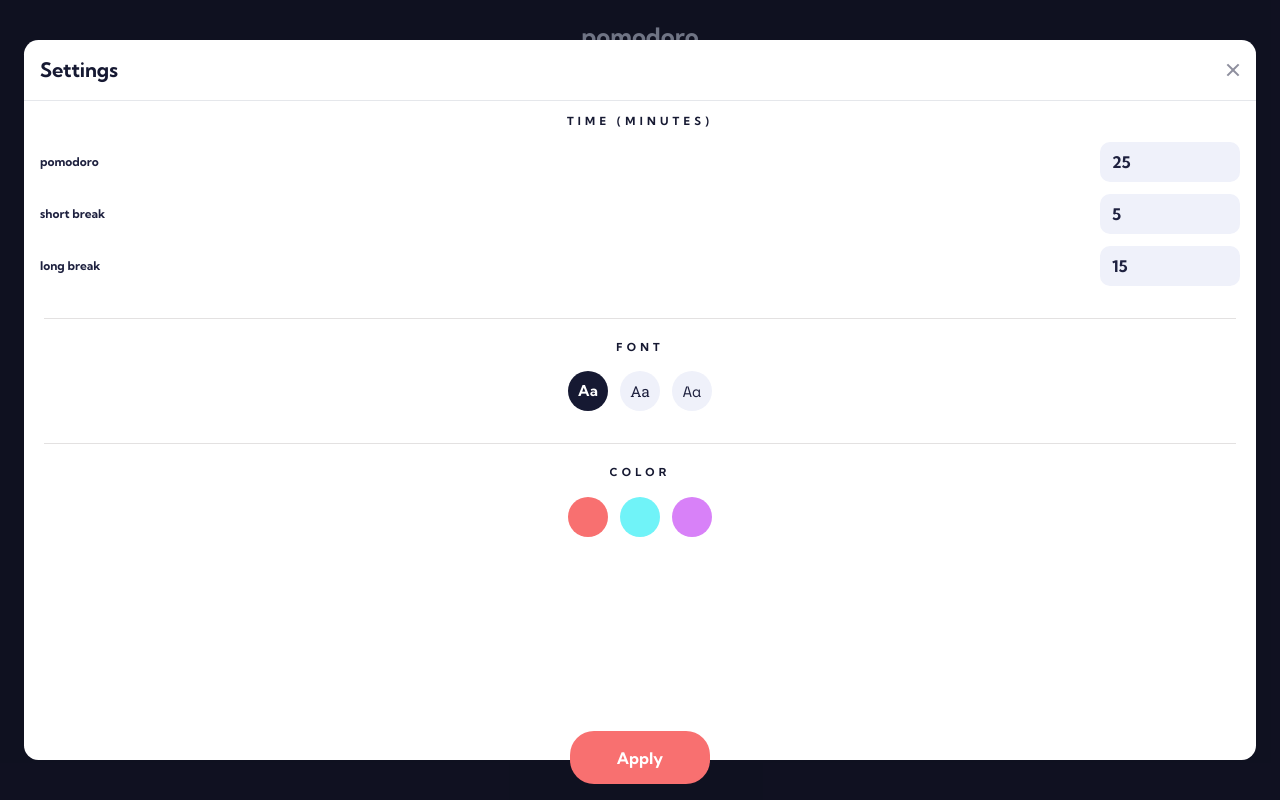
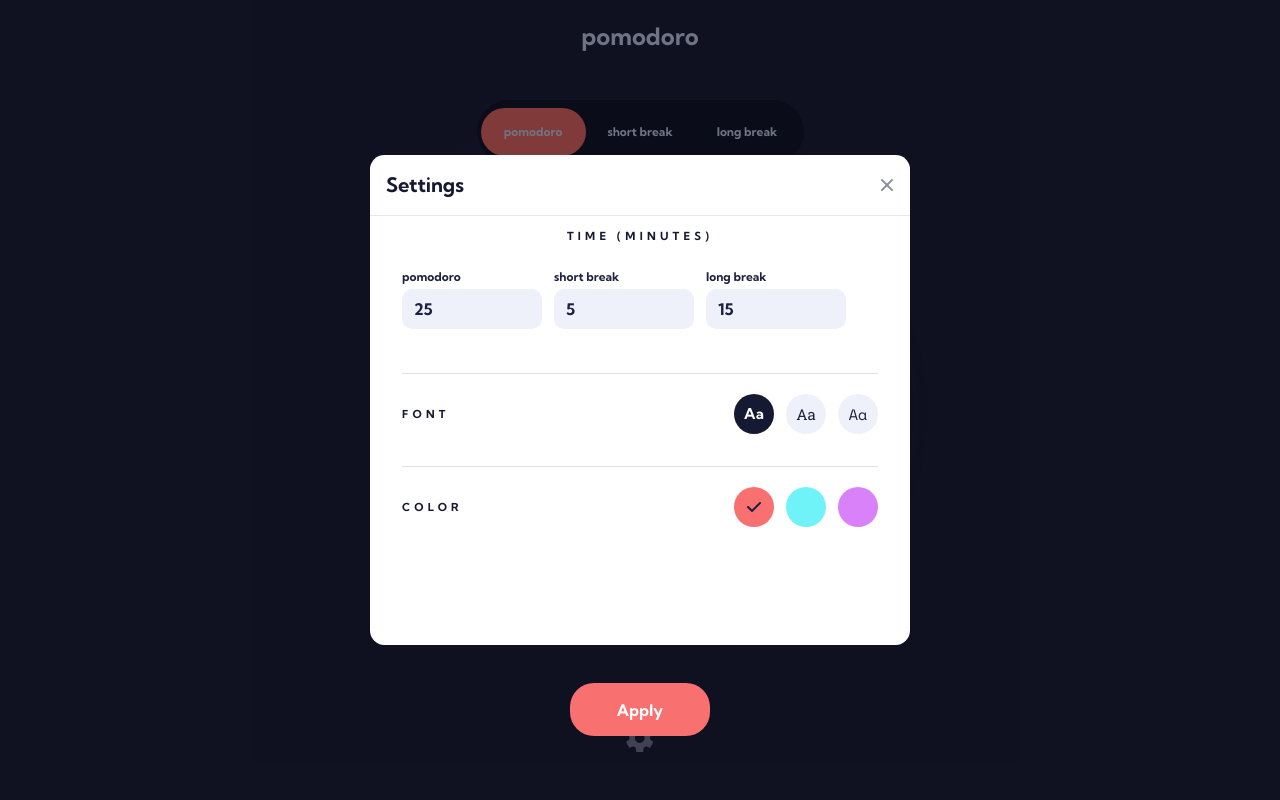
Before and after one commit to JoshuaNwaizu/Pomodoro-Timer, a React (Vite) app: page / in a window 1280 px wide. Both pictures are taken after a click on the element 640 px from the left and 722 px from the top of the page. Built offline with nearby package versions, Linux system fonts and the light colour scheme.

Commit message:
Solving bug in progress

```diff
--- a/package.json
+++ b/package.json
@@ -11,7 +11,8 @@
   },
   "dependencies": {
     "react": "^18.3.1",
-    "react-dom": "^18.3.1"
+    "react-dom": "^18.3.1",
+    "react-icons": "^5.4.0"
   },
   "devDependencies": {
     "@eslint/js": "^9.15.0",
--- a/src/App.tsx
+++ b/src/App.tsx
@@ -6,10 +6,12 @@ import TimerComponent from "./timer/TimerComponent";
 
 const App = () => {
   return (
-    <div className="relative h-svh overflow-y-hidden">
+    <div className="relative flex flex-col items-center gap-10 overflow-y-hidden h-svh">
       <Header />
+
       <TimerComponent />
-      <div className="absolute bottom-[4rem] w-full">
+
+      <div className="absolute bottom-[3rem] w-full">
         <Settings />
       </div>
       <SettingModal />
--- a/src/contexts/PomoContext.tsx
+++ b/src/contexts/PomoContext.tsx
@@ -55,9 +55,9 @@ const initialState: State = {
   shortBreak: 5,
   longBreak: 15,
   selectFonts: 0,
-  getFonts: "",
+  getFonts: "font-kumbh",
   selectColor: 0,
-  getColor: "",
+  getColor: "#F87070",
 };
 
 const reducer = (state: State, action: Action): State => {
@@ -67,9 +67,15 @@ const reducer = (state: State, action: Action): State => {
     case "PAUSE":
       return { ...state, isRunning: false };
     case "TICK":
-      return { ...state, timeLeft: state.timeLeft - 1 };
+      return { ...state, timeLeft: Math.max(0, state.timeLeft - 1) };
     case "SET_SESSION":
-      return { ...state, ...action.payload };
+      return {
+        ...state,
+        currentSession: action.payload.currentSession,
+        timeLeft: action.payload.timeLeft,
+        completedSessions:
+          action.payload.completedSessions ?? state.completedSessions,
+      };
 
     case "INCREMENT_COMPLETED_SESSIONS":
       return { ...state, completedSessions: state.completedSessions + 1 };
@@ -80,12 +86,29 @@ const reducer = (state: State, action: Action): State => {
       return {
         ...state,
         pomodoro: action.payload,
-        timeLeft: action.payload * 60,
+        timeLeft:
+          state.currentSession === "work " ? action.payload : state.timeLeft,
       };
     case "SET_SHORT_BREAK":
-      return { ...state, shortBreak: action.payload };
+      return {
+        ...state,
+        shortBreak: action.payload,
+
+        timeLeft:
+          state.currentSession === "shortbreak"
+            ? action.payload
+            : state.shortBreak,
+      };
     case "SET_LONG_BREAK":
-      return { ...state, longBreak: action.payload };
+      return {
+        ...state,
+        longBreak: action.payload,
+
+        timeLeft:
+          state.currentSession === "longbreak"
+            ? action.payload
+            : state.longBreak,
+      };
     case "SET_SELECT_FONTS":
       return { ...state, selectFonts: action.payload };
     case "GET_FONTS":
--- a/src/header/ActivityOption.tsx
+++ b/src/header/ActivityOption.tsx
@@ -1,24 +1,58 @@
-import { useState } from "react";
+import { useEffect, useState } from "react";
 import { usePomodoro } from "../contexts/PomoContext";
 
-const options: string[] = ["pomodoro", "short break", "long break"];
+const ActivityOption = () => {
+  const {
+    currentSession,
+    getFonts,
+    getColor,
+    pomodoro,
+    shortBreak,
+    longBreak,
+    isRunning,
+    dispatch,
+  } = usePomodoro();
+  const [selectedOption, setSelectedOption] = useState<number>(0);
+  const bg = `bg-[${getColor}]`;
 
-const ActivityOption = () => {
-  const { currentSession } = usePomodoro();
-  const [selectedOption, setSelectedOption] = useState<number>(0);
+  const options: { label: string; session: string; time: number }[] = [
+    { label: "pomodoro", session: "work", time: pomodoro * 60 },
+    { label: "short break", session: "shortbreak", time: shortBreak * 60 },
+    { label: "long break", session: "longbreak", time: longBreak * 60 },
+  ];
+  console.log(bg);
   const handleOptionClick = (index: number) => {
+    if (isRunning) {
+      alert("pause the current session before switching");
+      return;
+    }
     setSelectedOption(index);
+
+    const selected = options[index];
+    dispatch({
+      type: "SET_SESSION",
+      payload: { currentSession: selected.session, timeLeft: selected.time },
+    });
   };
+
+  useEffect(() => {
+    const sessionIndex = options.findIndex(
+      (option) => option.session === currentSession.toLowerCase(),
+    );
+    if (sessionIndex !== -1) {
+      setSelectedOption(sessionIndex);
+    }
+  }, [currentSession]);
 
   return (
     <div>
       <div className="flex h-[3.9375rem] w-[20.4375rem] items-center justify-between rounded-full bg-[#161932] px-1">
         {options.map((option, i) => (
           <p
-            className={`flex h-[3rem] ${selectedOption === i && "bg-[#F87070] text-[#1E213F]"} ${currentSession === "shortBreak" || "longBreak"} w-[6.57506rem] items-center justify-center rounded-3xl text-xs font-bold text-[#D7E0FF]`}
+            className={`flex h-[3rem] ${selectedOption === i && `${bg} text-[#1b1e38]`} ${currentSession === "shortBreak" || "longBreak"} w-[6.57506rem] ${getFonts} items-center justify-center rounded-3xl text-xs font-bold text-[#D7E0FF]`}
             onClick={() => handleOptionClick(i)}
           >
-            <span>{option}</span>
+            <span className="px-1 overflow-hidden">{option.label}</span>
           </p>
         ))}
       </div>
--- a/src/header/Header.tsx
+++ b/src/header/Header.tsx
@@ -2,7 +2,7 @@ import ActivityOption from "./ActivityOption";
 
 const Header = () => {
   return (
-    <div className="mt-5 flex flex-col items-center justify-center gap-[3rem]">
+    <div className="z-20 mt-5 flex flex-col items-center justify-center gap-[3rem]">
       <h1 className="text-center text-2xl font-bold text-[#D7E0FF]">
         pomodoro
       </h1>
--- a/src/settings/FontAndColors.tsx
+++ b/src/settings/FontAndColors.tsx
@@ -1,9 +1,17 @@
-// import React from 'react'
+import { usePomodoro } from "../contexts/PomoContext";
+import { FaCheck } from "react-icons/fa6";
 
-import { usePomodoro } from "../contexts/PomoContext";
-// import { FaCheck } from "react-icons/fa6";
+interface Fonts {
+  name: string;
+  font: string;
+}
+interface Colors {
+  name: string;
+  color: string;
+  bg: string;
+}
 
-const fonts = [
+const fonts: Fonts[] = [
   {
     name: "Aa",
     font: "font-kumbh",
@@ -18,18 +26,21 @@ const fonts = [
   },
 ];
 
-const colors = [
+const colors: Colors[] = [
   {
     name: "red",
-    color: "bg-[#F87070]",
+    color: "#F87070",
+    bg: "bg-[#F87070]",
   },
   {
     name: "blue",
-    color: "bg-[#70F3F8]",
+    color: "#70F3F8",
+    bg: "bg-[#70F3F8]",
   },
   {
     name: "purple",
-    color: "bg-[#D881F8]",
+    color: "#D881F8",
+    bg: "bg-[#D881F8]",
   },
 ];
 
@@ -39,18 +50,16 @@ const FontAndColors = () => {
   const handleGetFonts = (num: number, fonts: string): void => {
     dispatch({ type: "GET_FONTS", payload: fonts });
     dispatch({ type: "SET_SELECT_FONTS", payload: num });
-
-    console.log(`Font ${num}:  ${fonts}`);
   };
 
-  const handleGetColor = (num: number, color: string) => {
+  const handleGetColor = (num: number, color?: string) => {
     dispatch({ type: "SET_SELECT_COLOR", payload: num });
     dispatch({ type: "GET_COLOR", payload: color });
   };
   return (
-    <section className="flex flex-col gap-5 px-5">
+    <section className="flex flex-col gap-5 px-5 lg:px-[2rem]">
       {" "}
-      <div className="mt-5 flex flex-col items-center justify-center gap-4 border-t border-t-[#E3E1E1] pt-5">
+      <div className="mt-5 flex flex-col items-center justify-center gap-4 border-t border-t-[#E3E1E1] pt-5 lg:flex-row lg:justify-between">
         <h1 className="text-[.6875rem] font-bold uppercase tracking-[0.26444rem] text-[#161932]">
           font
         </h1>
@@ -65,7 +74,7 @@ const FontAndColors = () => {
           ))}
         </div>
       </div>
-      <div className="mt-3 flex flex-col items-center justify-center gap-4 border-t border-t-[#E3E1E1] pt-5">
+      <div className="mt-3 flex flex-col items-center justify-center gap-4 border-t border-t-[#E3E1E1] pt-5 lg:flex-row lg:justify-between">
         <h1 className="text-[.6875rem] font-bold uppercase tracking-[0.26444rem] text-[#161932]">
           color
         </h1>
@@ -73,9 +82,9 @@ const FontAndColors = () => {
           {colors.map((color, i) => (
             <div
               onClick={() => handleGetColor(i, color.color)}
-              className={`${color.color} h-[2.5rem] w-[2.5rem] rounded-full`}
+              className={`${color.bg} flex h-[2.5rem] w-[2.5rem] items-center justify-center rounded-full text-[#1E213F]`}
             >
-              {/* <FaCheck /> */}
+              {selectColor === i ? <FaCheck /> : ""}
             </div>
           ))}
         </div>
--- a/src/settings/FormComponent.tsx
+++ b/src/settings/FormComponent.tsx
@@ -7,8 +7,10 @@ interface FormProps {
 }
 const FormComponent: React.FC<FormProps> = ({ name, value, onChange }) => {
   return (
-    <div className="flex items-center justify-between">
-      <span className="text-xs font-bold text-[#1E213F]">{name}</span>
+    <div className="flex items-center justify-between gap-1 lg:flex-col lg:items-start">
+      <span className="overflow-y-hidden text-xs font-bold text-[#1E213F]">
+        {name}
+      </span>
       <input
         type="number"
         min="1"
--- a/src/settings/SettingModal.tsx
+++ b/src/settings/SettingModal.tsx
@@ -1,30 +1,60 @@
-import { useState } from "react";
+import { useEffect, useState } from "react";
 import { usePomodoro } from "../contexts/PomoContext";
 import FormComponent from "./FormComponent";
 import FontAndColors from "./FontAndColors";
 
 const SettingModal = () => {
-  const { dispatch, closeModal, pomodoro, shortBreak, longBreak } =
-    usePomodoro();
+  const {
+    dispatch,
+    closeModal,
+    pomodoro,
+    shortBreak,
+    longBreak,
+    getColor,
+    getFonts,
+    currentSession,
+  } = usePomodoro();
   const [newPomodoro, setNewPomodoro] = useState<number | string>(pomodoro);
   const [newShortBreak, setNewShortBreak] = useState<number | string>(
     shortBreak,
   );
   const [newLongBreak, setNewLongBreak] = useState<number | string>(longBreak);
 
+  const bg = `bg-[${getColor}]`;
+
+  console.log(newPomodoro, newShortBreak, newLongBreak);
   const handleApplyChanges = () => {
-    dispatch({ type: "SET_POMODORO", payload: newPomodoro });
-    dispatch({ type: "SET_SHORT_BREAK", payload: newShortBreak });
-    dispatch({ type: "SET_LONG_BREAK", payload: newLongBreak });
+    if (newPomodoro !== pomodoro) {
+      dispatch({ type: "SET_POMODORO", payload: +newPomodoro });
+    }
+    if (newShortBreak !== shortBreak) {
+      dispatch({ type: "SET_SHORT_BREAK", payload: +newShortBreak });
+    }
+    if (newLongBreak !== longBreak) {
+      dispatch({ type: "SET_LONG_BREAK", payload: +newLongBreak });
+    }
     dispatch({ type: "TOGGLE_MODAL" });
+    // dispatch({ type: "SET_POMODORO", payload: +newPomodoro });
+    // dispatch({ type: "SET_SHORT_BREAK", payload: +newShortBreak });
+    // dispatch({ type: "SET_LONG_BREAK", payload: +newLongBreak });
+    // dispatch({ type: "TOGGLE_MODAL" });
   };
+  useEffect(() => {
+    if (currentSession === "work") {
+      setNewPomodoro(pomodoro);
+    } else if (currentSession === "shortbreak") {
+      setNewShortBreak(shortBreak);
+    } else if (currentSession === "longbreak") {
+      setNewLongBreak(longBreak);
+    }
+  }, [closeModal, pomodoro, shortBreak, longBreak, currentSession]);
 
   return (
     <div
-      className={`inset-0 ${!closeModal ? "hidden" : "flex"} fixed bottom-0 left-0 right-0 top-0 flex flex-col bg-[#0000007b]`}
+      className={`inset-0 ${!closeModal ? "hidden" : "flex"} ${getFonts} fixed bottom-0 left-0 right-0 top-0 z-50 items-center justify-center bg-[#0000007b] lg:justify-center`}
     >
       <div
-        className={`inset-0 bottom-[2.5rem] ${!closeModal ? "hidden" : "flex"} fixed left-[1.5rem] right-[1.5rem] top-[2.5rem] flex flex-col rounded-[.9rem] bg-white`}
+        className={`inset-0 bottom-[2.5rem] ${!closeModal ? "hidden" : "flex"} fixed left-[1.5rem] right-[1.5rem] top-[2.5rem] flex flex-col rounded-[.9rem] bg-white lg:absolute lg:left-1/2 lg:top-1/2 lg:h-[490px] lg:w-[540px] lg:translate-x-[-50%] lg:translate-y-[-50%]`}
       >
         <div className="flex items-center justify-between px-4">
           <h1 className="py-4 text-xl font-bold text-[#161932]">Settings</h1>
@@ -39,6 +69,7 @@ const SettingModal = () => {
             {" "}
             TIME (MINUTES)
           </h1>
+          <div className="flex w-full flex-col gap-3 px-4 py-3 lg:flex-row">
             <FormComponent
               name="pomodoro"
               value={String(newPomodoro)}
@@ -55,12 +86,13 @@ const SettingModal = () => {
               onChange={(e) => setNewLongBreak(+e.target.value)}
             />
           </div>
+        </div>
 
         <FontAndColors />
       </div>{" "}
       <div className="flex flex-col items-center justify-center">
         <button
-          className="absolute bottom-0 h-[3.3125rem] w-[8.75rem] translate-y-[-1rem] rounded-3xl bg-[#F87070] p-3 font-bold capitalize text-white"
+          className={`absolute bottom-0 h-[3.3125rem] w-[8.75rem] translate-y-[-1rem] rounded-3xl ${bg} p-3 font-bold capitalize text-white lg:bottom-[6%]`}
           onClick={handleApplyChanges}
         >
           apply
--- a/src/timer/TimerComponent.tsx
+++ b/src/timer/TimerComponent.tsx
@@ -6,9 +6,6 @@ interface CircularProgressBarProps {
   strokeWidth?: number;
 }
 
-const workTime = 12 * 60;
-const shortBreakTime = 5 * 60;
-const longBreakTime = 15 * 60;
 const TimerComponent: React.FC<CircularProgressBarProps> = ({
   size = 270,
   strokeWidth = 7,
@@ -23,12 +20,13 @@ const TimerComponent: React.FC<CircularProgressBarProps> = ({
     getFonts,
     shortBreak,
     longBreak,
+    getColor,
   } = usePomodoro();
 
   const totalTime =
     currentSession === "work"
       ? pomodoro * 60
-      : currentSession === "short break"
+      : currentSession === "shortbreak"
         ? shortBreak * 60
         : longBreak * 60;
 
@@ -50,19 +48,37 @@ const TimerComponent: React.FC<CircularProgressBarProps> = ({
         type: "SET_SESSION",
         payload:
           completedSessions < 2
-            ? { currentSession: "shortBreak", timeLeft: shortBreak }
-            : { currentSession: "longBreak", timeLeft: longBreak },
+            ? { currentSession: "shortbreak", timeLeft: shortBreak * 60 }
+            : { currentSession: "longbreak", timeLeft: longBreak * 60 },
       });
     } else {
       dispatch({
         type: "SET_SESSION",
         payload: {
           currentSession: "work",
-          timeLeft: workTime,
+          timeLeft: pomodoro,
           completedSessions: completedSessions + 1,
         },
       });
     }
+    //   if (currentSession === "work") {
+    //   dispatch({
+    //     type: "SET_SESSION",
+    //     payload: {
+    //       currentSession: completedSessions < 2 ? "shortbreak" : "longbreak",
+    //       timeLeft: completedSessions < 2 ? shortBreak * 60 : longBreak * 60,
+    //     },
+    //   });
+    // } else {
+    //   dispatch({
+    //     type: "SET_SESSION",
+    //     payload: {
+    //       currentSession: "work",
+    //       timeLeft: pomodoro * 60,
+    //       completedSessions: currentSession === "longbreak" ? 0 : completedSessions + 1,
+    //     },
+    //   });
+    // }
   };
 
   const formatTime = (seconds: number) => {
@@ -88,16 +104,15 @@ const TimerComponent: React.FC<CircularProgressBarProps> = ({
 
   return (
     <div
-      className={`flex h-[25.625rem] ${getFonts} items-center justify-center bg-[#1e213f]`}
+      className={`timer-background ${getFonts} relative flex h-[19.75rem] w-[19.75rem] items-center justify-center rounded-full bg-red-300`}
     >
-      <div className="timer-background relative flex h-[19.75rem] w-[19.75rem] items-center justify-center rounded-full bg-red-300">
       <svg width={size} height={size} className="rounded-full">
         {/* Background Circle */}
         <circle
           cx={size / 2}
           cy={size / 2}
           r={radius}
-            stroke="#e6e6e6"
+          stroke="#e6e6e634"
           strokeWidth={strokeWidth}
           fill="none"
         />
@@ -106,11 +121,10 @@ const TimerComponent: React.FC<CircularProgressBarProps> = ({
           cx={size / 2}
           cy={size / 2}
           r={radius}
-            stroke="#F87070"
+          stroke={getColor}
           strokeWidth={strokeWidth}
           fill="none"
           strokeDasharray={circumference}
-            // strokeDashoffset={offset}
           strokeDashoffset={timeLeft === 0 ? circumference : offset}
           strokeLinecap="round"
           transform={`rotate(-90 ${size / 2} ${size / 2})`}
@@ -141,7 +155,6 @@ const TimerComponent: React.FC<CircularProgressBarProps> = ({
         </div>
       </div>
     </div>
-    </div>
   );
 };
 
```
Also changed, not shown: 1 other file (tests, documents, lock files or other folders). Lines whose indentation alone changed are shown as unchanged.
